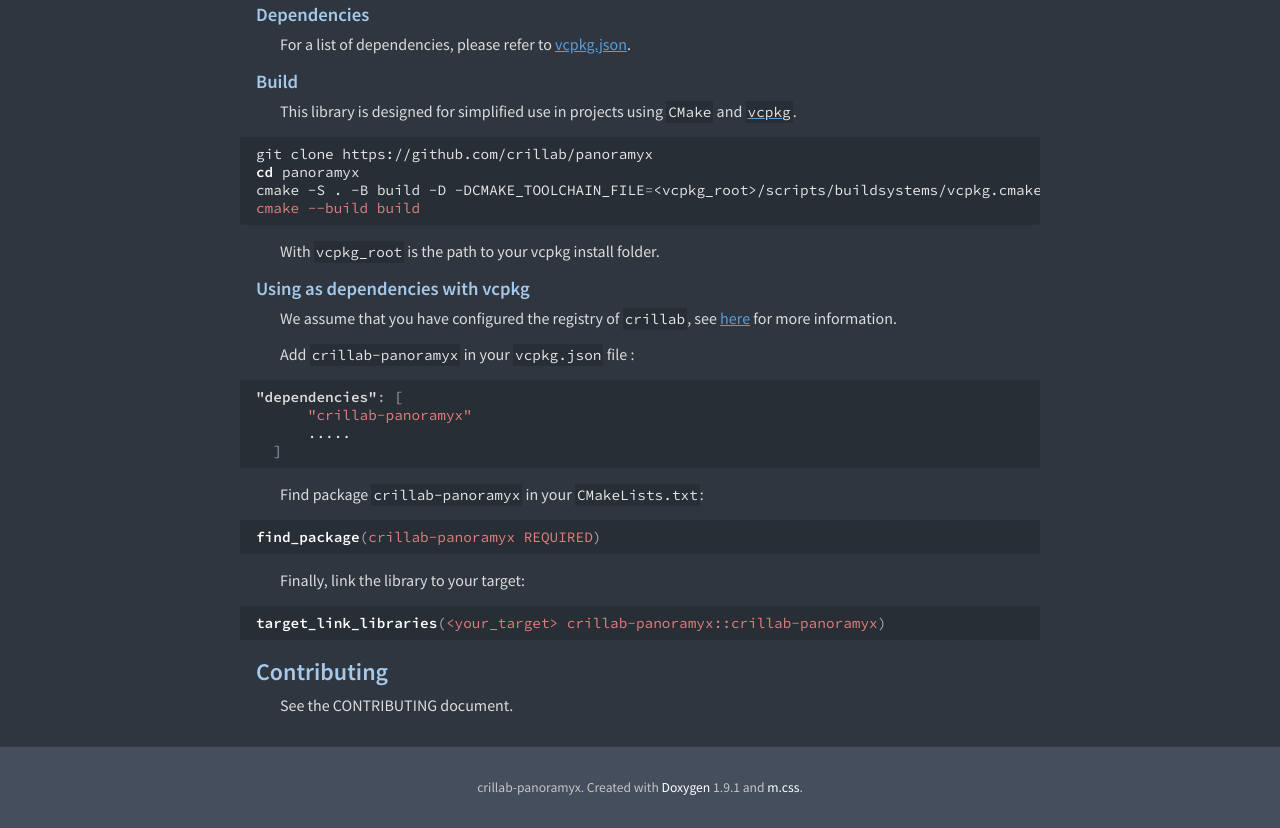
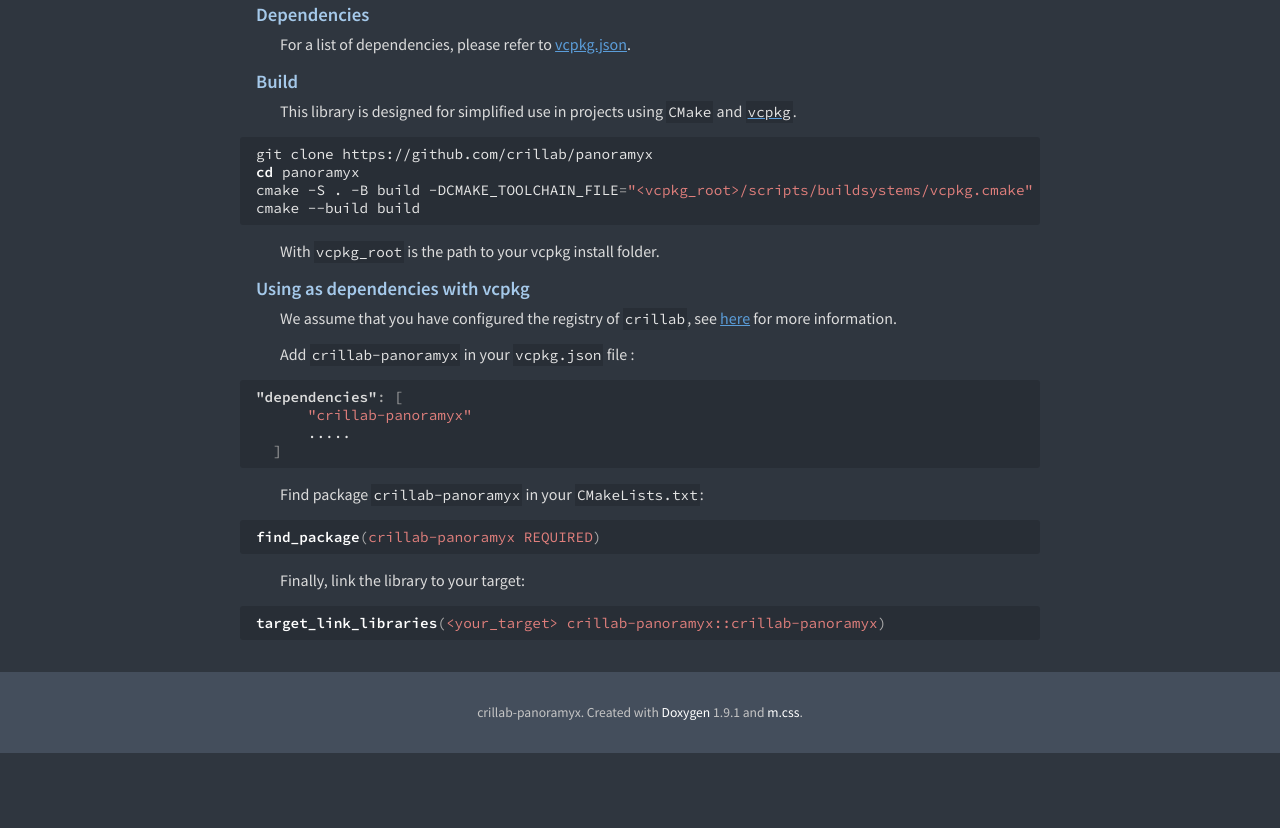
Before and after one commit to crillab/panoramyx, a plain HTML site: page index.html in a window 1280 px wide. Shown: the part 895-1723 px from the top of the page. After the commit the page ends 1648 px from the top, so only its background shows below. Drawn offline with Linux system fonts and the light colour scheme.

Commit message:
deploy: 05064cc5ae75faaa23722364e041075aa151a064

```diff
--- a/index.html
+++ b/index.html
@@ -53,11 +53,11 @@
         </h1>
 <p><a name="md_README"></a> <a href="http://www.gnu.org/licenses/lgpl-3.0"><img class="m-image" src="https://img.shields.io/badge/License-LGPL%20v3-blue.svg" alt="Image" /></a><a href="https://github.com/crillab/autis/actions/workflows/ci.yml"><img class="m-image" src="https://github.com/crillab/autis/actions/workflows/ci.yml/badge.svg" alt="Image" /></a></p><section id="autotoc_md1"><h2><a href="#autotoc_md1">Description</a></h2><p><a href="namespacePanoramyx.html" class="m-doc">Panoramyx</a> is a <code>C++</code> framework for solving constraint programming problems in parallel.</p></section><section id="autotoc_md2"><h2><a href="#autotoc_md2">Building from sources</a></h2><section id="autotoc_md3"><h3><a href="#autotoc_md3">Dependencies</a></h3><p>For a list of dependencies, please refer to <a href="vcpkg.json">vcpkg.json</a>.</p></section><section id="autotoc_md4"><h3><a href="#autotoc_md4">Build</a></h3><p>This library is designed for simplified use in projects using <code>CMake</code> and <a href="https://vcpkg.io/en/"><code>vcpkg</code></a>.</p><pre class="m-code">git<span class="w"> </span>clone<span class="w"> </span>https://github.com/crillab/panoramyx
 <span class="nb">cd</span><span class="w"> </span>panoramyx<span class="w"> </span>
-cmake<span class="w"> </span>-S<span class="w"> </span>.<span class="w"> </span>-B<span class="w"> </span>build<span class="w"> </span>-D<span class="w"> </span>-DCMAKE_TOOLCHAIN_FILE<span class="o">=</span>&lt;vcpkg_root&gt;/scripts/buildsystems/vcpkg.cmake<span class="s2">&quot;</span>
-<span class="s2">cmake --build build</span></pre><p>With <code>vcpkg_root</code> is the path to your vcpkg install folder.</p></section><section id="autotoc_md5"><h3><a href="#autotoc_md5">Using as dependencies with vcpkg</a></h3><p>We assume that you have configured the registry of <code>crillab</code>, see <a href="https://crillab.github.io/tootatis/utility">here</a> for more information.</p><p>Add <code>crillab-panoramyx</code> in your <code>vcpkg.json</code> file :</p><pre class="m-code"><span class="nt">&quot;dependencies&quot;</span><span class="p">:</span><span class="w"> </span><span class="p">[</span>
+cmake<span class="w"> </span>-S<span class="w"> </span>.<span class="w"> </span>-B<span class="w"> </span>build<span class="w"> </span>-DCMAKE_TOOLCHAIN_FILE<span class="o">=</span><span class="s2">&quot;&lt;vcpkg_root&gt;/scripts/buildsystems/vcpkg.cmake&quot;</span>
+cmake<span class="w"> </span>--build<span class="w"> </span>build</pre><p>With <code>vcpkg_root</code> is the path to your vcpkg install folder.</p></section><section id="autotoc_md5"><h3><a href="#autotoc_md5">Using as dependencies with vcpkg</a></h3><p>We assume that you have configured the registry of <code>crillab</code>, see <a href="https://crillab.github.io/tootatis/utility">here</a> for more information.</p><p>Add <code>crillab-panoramyx</code> in your <code>vcpkg.json</code> file :</p><pre class="m-code"><span class="nt">&quot;dependencies&quot;</span><span class="p">:</span><span class="w"> </span><span class="p">[</span>
 <span class="w">      </span><span class="s2">&quot;crillab-panoramyx&quot;</span>
 <span class="w">      </span><span class="err">.....</span>
-<span class="w">  </span><span class="p">]</span></pre><p>Find package <code>crillab-panoramyx</code> in your <code>CMakeLists.txt</code>:</p><pre class="m-code"><span class="nb">find_package</span><span class="p">(</span><span class="s">crillab-panoramyx</span><span class="w"> </span><span class="s">REQUIRED</span><span class="p">)</span></pre><p>Finally, link the library to your target:</p><pre class="m-code"><span class="nb">target_link_libraries</span><span class="p">(</span><span class="s">&lt;your_target&gt;</span><span class="w"> </span><span class="s">crillab-panoramyx::crillab-panoramyx</span><span class="p">)</span></pre></section></section><section id="autotoc_md6"><h2><a href="#autotoc_md6">Contributing</a></h2><p>See the CONTRIBUTING document.</p></section>
+<span class="w">  </span><span class="p">]</span></pre><p>Find package <code>crillab-panoramyx</code> in your <code>CMakeLists.txt</code>:</p><pre class="m-code"><span class="nb">find_package</span><span class="p">(</span><span class="s">crillab-panoramyx</span><span class="w"> </span><span class="s">REQUIRED</span><span class="p">)</span></pre><p>Finally, link the library to your target:</p><pre class="m-code"><span class="nb">target_link_libraries</span><span class="p">(</span><span class="s">&lt;your_target&gt;</span><span class="w"> </span><span class="s">crillab-panoramyx::crillab-panoramyx</span><span class="p">)</span></pre></section></section>
       </div>
     </div>
   </div>
```
